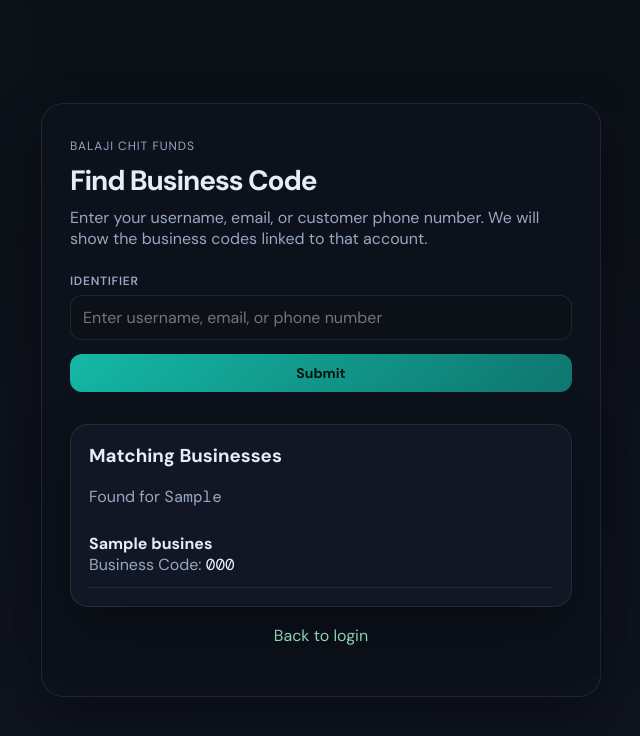
After one commit to gouthamyadav701-star/chit-fund-app, a Flask app: template templates/forgot_business_code.html in a window 1280 px wide. The commit adds this page. Shown: the top 736 px of the page, without its empty margins (319-959 px from the left). Run offline with Flask 3, Linux system fonts and the light colour scheme; the template is opened without the code that fills it: most values are stand-ins (such as "Sample title", 1, 10 or a date in 2020); form fields are guessed from the names that the template uses.

Commit message:
Add forgot business code recovery page

```diff
--- a/gou_app/forms.py
+++ b/gou_app/forms.py
@@ -98,6 +98,11 @@ class LoginForm(FlaskForm):
     submit = SubmitField("Login")
 
 
+class RecoverBusinessCodeForm(FlaskForm):
+    identifier = StringField("Username, Email, or Phone", validators=[DataRequired()])
+    submit = SubmitField("Find Business Code")
+
+
 class BusinessSettingsForm(FlaskForm):
     name = StringField("Business Name", validators=[DataRequired()])
     contact_phone = StringField(
--- /dev/null
+++ b/templates/forgot_business_code.html
@@ -0,0 +1,30 @@
+{% extends "base.html" %}
+{% block title %}Find Business Code{% endblock %}
+{% block content %}
+<div class="auth-card wide">
+    <p class="eyebrow">Balaji Chit Funds</p>
+    <h2 class="auth-title">Find Business Code</h2>
+    <p class="auth-subtitle">Enter your username, email, or customer phone number. We will show the business codes linked to that account.</p>
+    <form method="post">
+        {{ form.hidden_tag() }}
+        <label>{{ form.identifier.label }}</label>
+        {{ form.identifier(placeholder="Enter username, email, or phone number") }}
+        {{ form.submit() }}
+    </form>
+
+    {% if matches %}
+    <div class="card" style="margin-top:18px; padding:18px;">
+        <h3 style="margin-top:0;">Matching Businesses</h3>
+        <p class="muted" style="margin-bottom:14px;">Found for <span class="mono">{{ submitted_identifier }}</span></p>
+        {% for business in matches %}
+        <div style="padding:12px 0; border-bottom:1px solid var(--line);">
+            <strong>{{ business.name }}</strong><br>
+            <span class="muted">Business Code:</span> <span class="mono">{{ business.code }}</span>
+        </div>
+        {% endfor %}
+    </div>
+    {% endif %}
+
+    <p class="auth-link"><a href="{{ url_for('auth.login') }}">Back to login</a></p>
+</div>
+{% endblock %}
--- a/templates/login.html
+++ b/templates/login.html
@@ -15,6 +15,7 @@
         {{ form.password(placeholder="Enter password") }}
         {{ form.submit() }}
     </form>
+    <p class="auth-link"><a href="{{ url_for('auth.forgot_business_code') }}">Forgot business code?</a></p>
     <p class="auth-link"><a href="{{ url_for('auth.register') }}">Create a staff or customer account</a></p>
 </div>
 {% endblock %}
```
Also changed, not shown: gou_app/blueprints/auth.py (+42 -1 lines).
